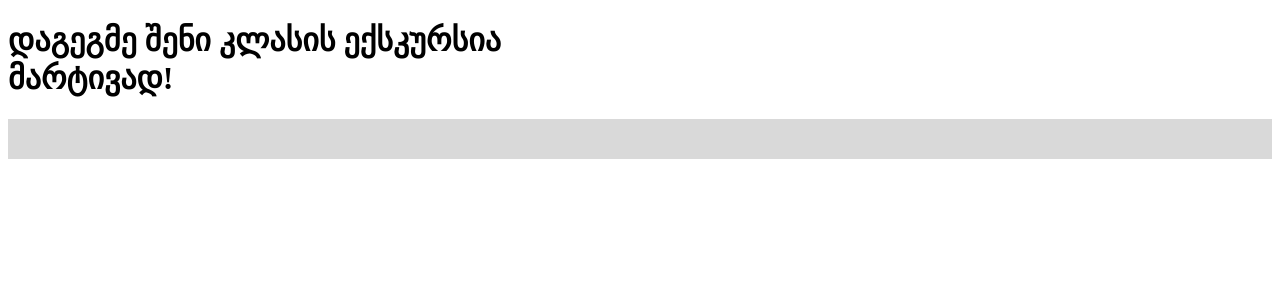
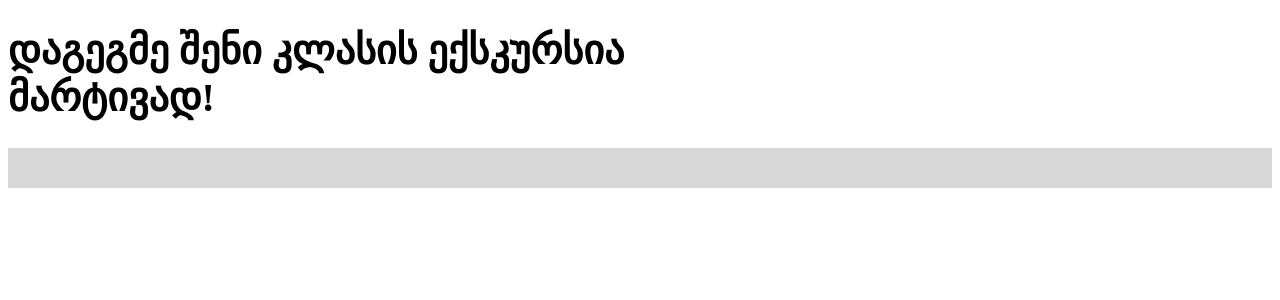
Before and after one commit to sabuka-dumbo/SkolaTrip, a Django app: page / in a window 1280 px wide. Shown: the part 108-408 px from the top of the page. Run offline with Django 5.2, Linux system fonts and the light colour scheme.

Commit message:
Aug 5, 2025, 12:52 PM

```diff
--- a/SkolaTrip/st/static/css/styles.css
+++ b/SkolaTrip/st/static/css/styles.css
@@ -8,5 +8,6 @@
 }
 
 #header-div-text h1{
-    font-size: 4;
+    font-size: 2.5rem;
+    font-family: Sylfaen;
 }
--- a/SkolaTrip/st/templates/login.html
+++ b/SkolaTrip/st/templates/login.html
@@ -21,7 +21,8 @@ Login
         <div class="login-cont">
             <h4>Name (Class Leader)</h4>
             <input id="name"></input>
-            <h4></h4>
+            <h4>Phone Number</h4>
+            <div class="reg-numb"><input id="num"></div>
         </div>
       </form>
     <script src="{% static 'js/login.js' %}"></script>
```
